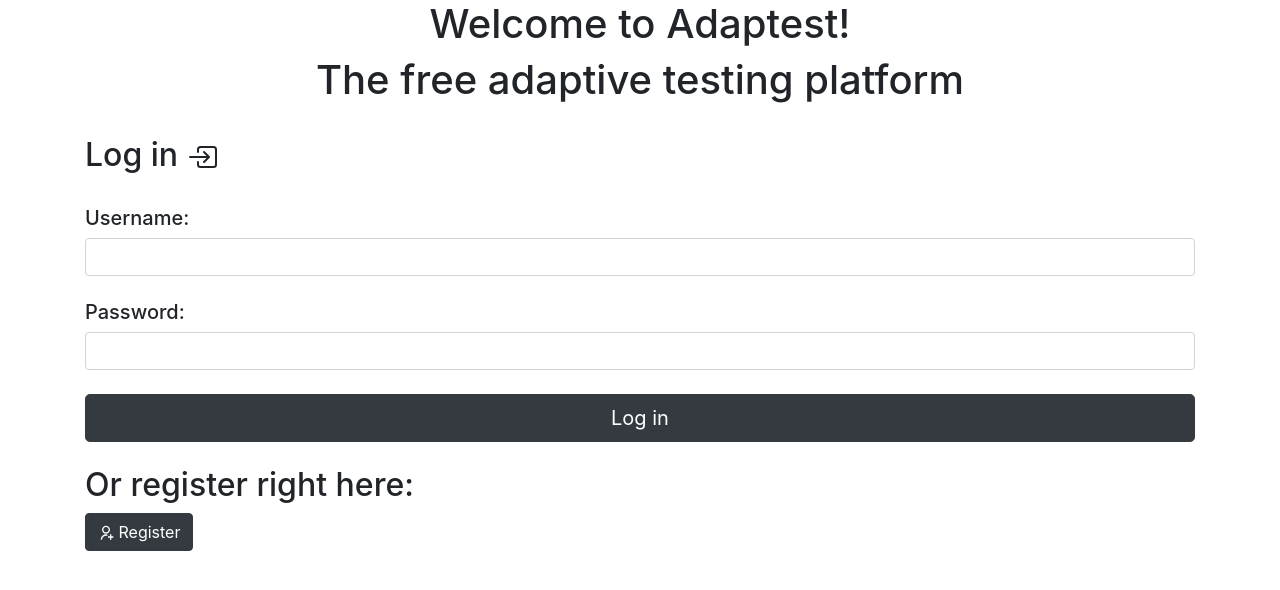
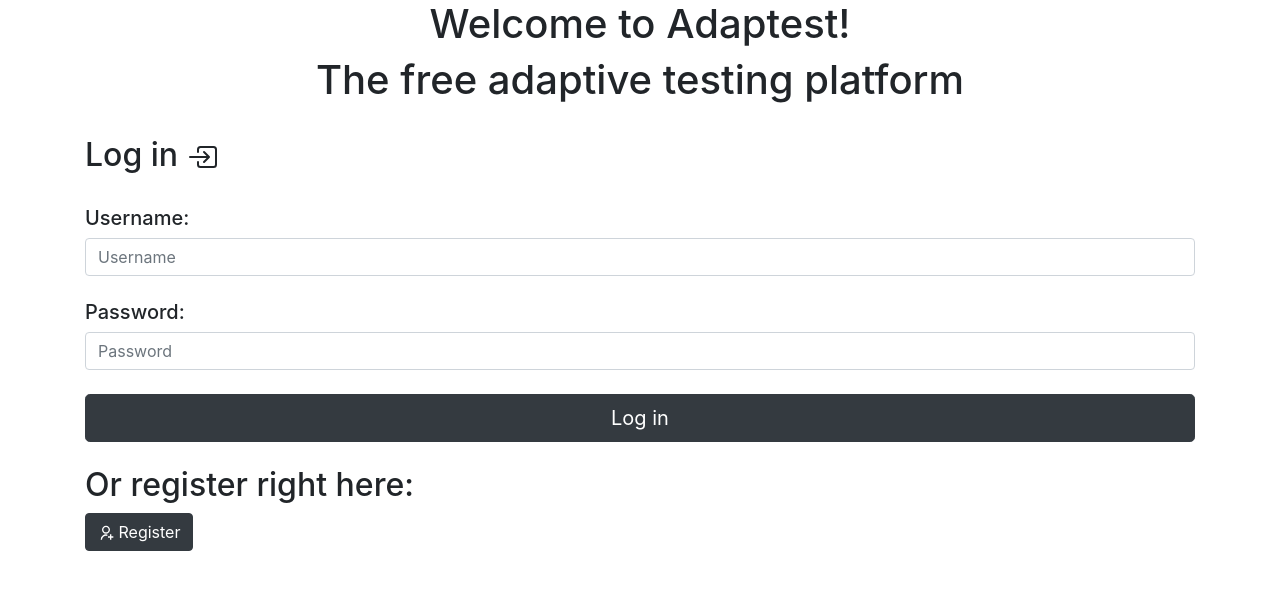
Before and after one commit to MaresR0bert/AdapTest-Frontend, a React (Create React App) app: page / in a window 1280 px wide. Shown: the top 590 px of the page. Built offline with nearby package versions, Linux system fonts and the light colour scheme.

Commit message:
progressbar replaced, placeholders added

```diff
--- a/src/components/ServiceComponents/AddUserComp.js
+++ b/src/components/ServiceComponents/AddUserComp.js
@@ -64,10 +64,10 @@ export default class AddUserComp extends Component {
                 <form onSubmit={this.onSubmit}>
                     <br />
                     <h5>Username:</h5>
-                    <input className='form-control' type='text' minLength="6" value={this.state.username} onChange={this.onChangeUsername} />
+                    <input className='form-control' placeholder='Username' type='text' minLength="6" value={this.state.username} onChange={this.onChangeUsername} />
                     <br />
                     <h5>Password:</h5>
-                    <input className='form-control' type='password' minLength="6" value={this.state.password} onChange={this.onChangePassword} />
+                    <input className='form-control' placeholder='Password' type='password' minLength="8" value={this.state.password} onChange={this.onChangePassword} />
                     <br />
                     <PasswordStrengthBar password = {this.state.password}/>
                     <br />
--- a/src/components/ServiceComponents/LogInComp.js
+++ b/src/components/ServiceComponents/LogInComp.js
@@ -58,10 +58,10 @@ export default class LogIn extends Component {
                 <br />
                 <form onSubmit={this.onSubmit}>
                     <h5>Username:</h5>
-                    <input type='text' className='form-control' value={this.state.username} onChange={this.onChangeUsername}></input>
+                    <input type='text' placeholder='Username' className='form-control' value={this.state.username} onChange={this.onChangeUsername}></input>
                     <br />
                     <h5>Password:</h5>
-                    <input type='password' className='form-control' value={this.state.password} onChange={this.onChangePassword}></input>
+                    <input type='password' placeholder='Password' className='form-control' value={this.state.password} onChange={this.onChangePassword}></input>
                     <br />
                     <input type='submit' className='btn btn-dark btn-lg btn-block' value='Log in' />
                 </form>
--- a/src/components/StudentComponents/StudentTakeTestComp.js
+++ b/src/components/StudentComponents/StudentTakeTestComp.js
@@ -146,10 +146,10 @@ export default class StudentTakeTest extends Component {
                 <div className='container'>
                     <div className='jumbotron'>
                         <form onSubmit={this.onJoinSubmit}>
-                            <h2 className='text-center'>Input Test Code</h2>
+                            <h2 className='text-center'>Enter Test Code</h2>
                             <br />
                             <h5>code: </h5>
-                            <input className='form-control' type="text" value={this.state.roomCode} onChange={this.onChangeRoomCode} />
+                            <input className='form-control' type="text" placeholder="Room Code" value={this.state.roomCode} onChange={this.onChangeRoomCode} />
                             <br />
                             <br />
                             <input className="btn btn-dark btn-lg btn-block" type='submit' value="Join" />
@@ -178,10 +178,11 @@ export default class StudentTakeTest extends Component {
             if (currentQuestion && this.state.joined === 1) {
                 return (
                     <div className="container">
-                        <div className='container'>
+                        <div className='jumbotron'>
+                            <h4 className='text-right'>Question {this.state.questionListDone.length + 1} out of {this.state.totalNrOfQuestions} </h4>
+                            <h6>Progress: </h6>
+                            <ProgressBar animated now={this.state.questionListDone.length/this.state.totalNrOfQuestions*100} label={this.state.questionListDone.length/this.state.totalNrOfQuestions*100 + "%"} />
                             <ExerciseQuestion question={currentQuestion} key={currentQuestion._id} questionCounter={this.state.questionListDone.length + 1} updateScore={this.updateScore} />
-                            <h4 className='text-right'>Question {this.state.questionListDone.length + 1} out of {this.state.totalNrOfQuestions} </h4>
-                            <ProgressBar animated now={this.state.questionListDone.length/this.state.totalNrOfQuestions*100} label={this.state.questionListDone.length/this.state.totalNrOfQuestions*100 + "%"} />
                         </div>
                     </div>
                 )
```
